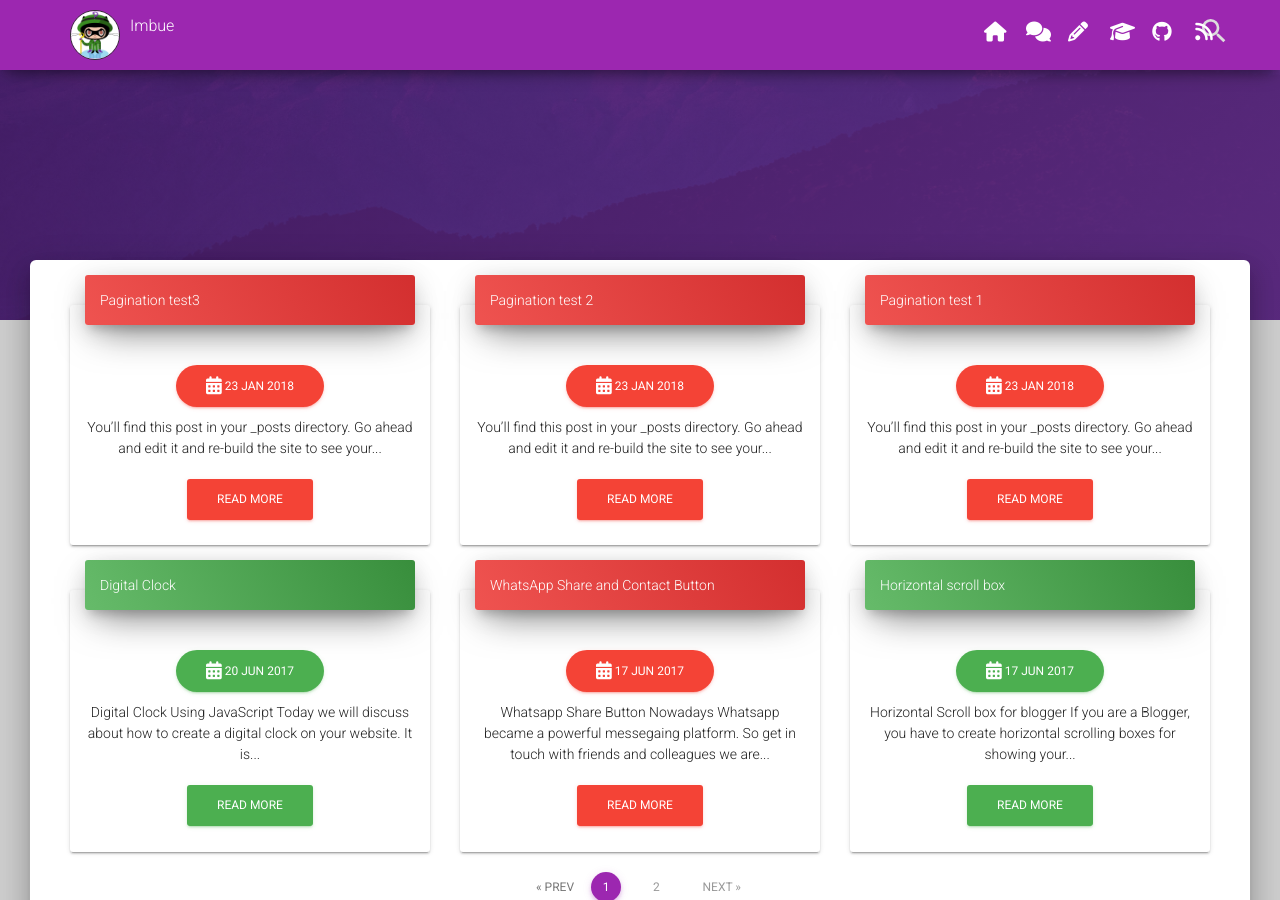
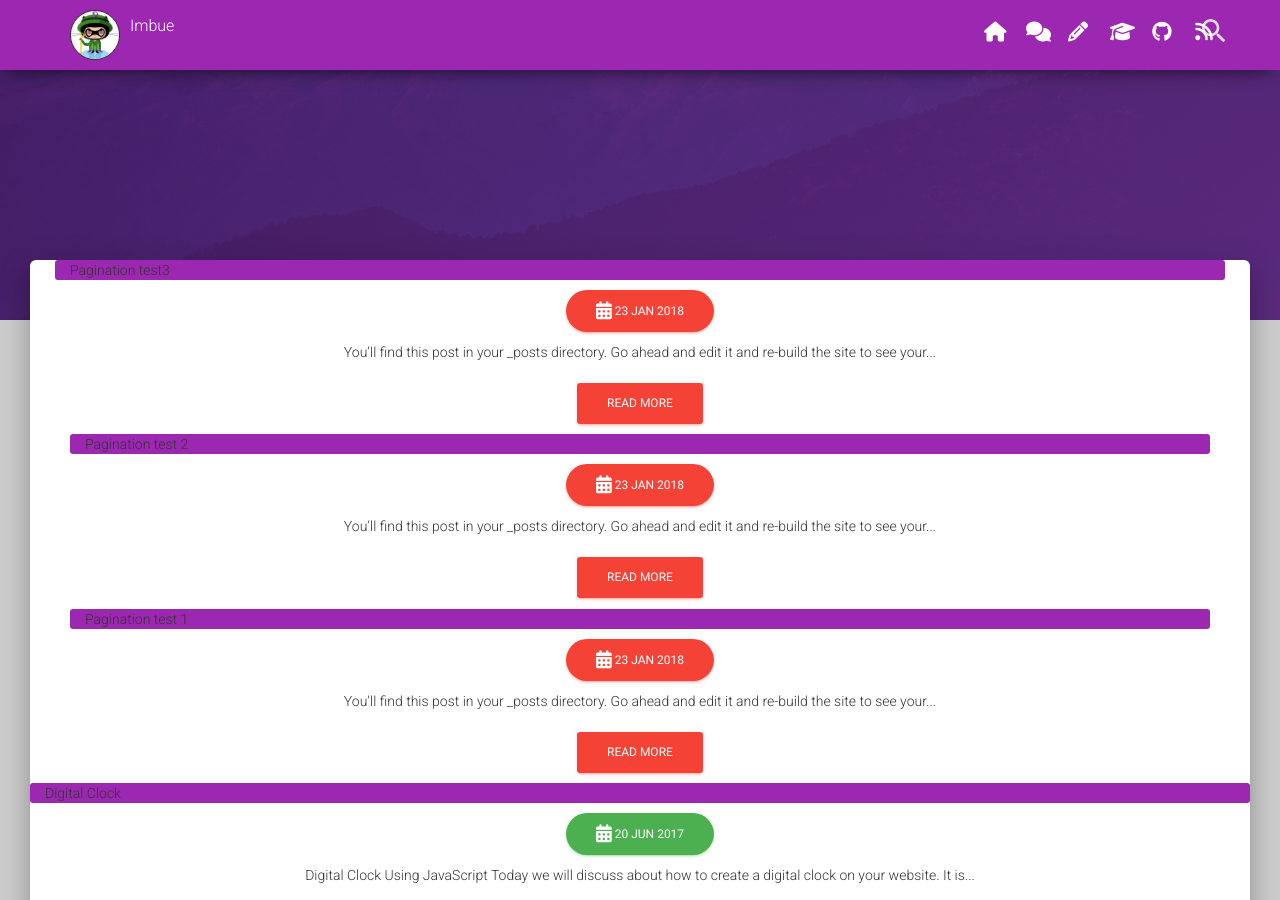
Before and after one commit to tip4programs/imbue, a Jekyll site: the page built from index.html, in a window 1280 px wide and 900 px high, scrolled down 490 px. Built offline with Jekyll 4.4.1, drawn with Linux system fonts in a browser that asks for light colours; nearby versions of some CDN libraries; the list of posts is cut into pages by our own code.

Commit message:
Update index.html

```diff
--- a/index.html
+++ b/index.html
@@ -6,7 +6,7 @@ title: Welcome to Our Blog
 <div claa="container">
 <div class="row">
 {% for post in paginator.posts %}
-<div class="col-lg-4 col-md-2">
+<div class="col-lg-4>
    <div class="card card-nav-tabs">
       <div class="header header-{{ post.card_color }}">
         <div class="nav-tabs-wrapper">
@@ -19,7 +19,7 @@ title: Welcome to Our Blog
               </div>
      <div class="content">
        <div class="tab-content text-center">
-           <div class="tab-pane active" role="tabpanel" style="overflow:hidden">
+           <div class="tab-pane active" role="tabpanel">
            <button class="btn btn-{{ post.card_color }} btn-round">
                <i class="fa fa-calendar" aria-hidden="true"></i> {{ post.date | date_to_string }}
                </button>
```
